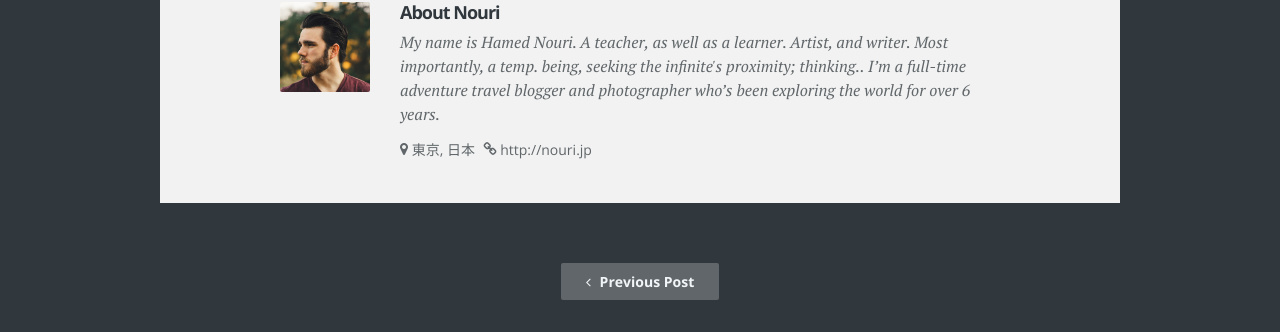
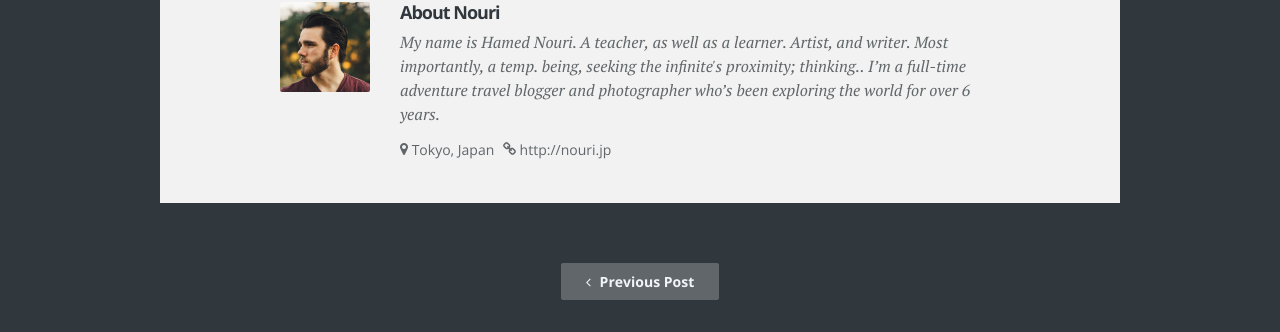
Before and after one commit to nourijp/chihaya, a Jekyll site: the page built from _posts/2016-12-23-the-ride-in-the-woods.md, in a window 1280 px wide and 900 px high, scrolled down 2684 px. Shown: the part 120-452 px from the top of the window. Built offline with Jekyll 4.4.1, drawn with Linux system fonts in a browser that asks for light colours; some web fonts are replaced; comment, search, counter and statistics services are not loaded.

Commit message:
Update _config.yml

```diff
--- a/_config.yml
+++ b/_config.yml
@@ -44,7 +44,7 @@ disqus: bankauskas
 author_name: "Nouri"
 author_bio: "My name is Hamed Nouri. A teacher, as well as a learner. Artist, and writer. Most importantly, a temp. being, seeking the infinite's proximity; thinking.. I’m a full-time adventure travel blogger and photographer who’s been exploring the world for over 6 years."
 author_url: "http://nouri.jp"
-author_location: "東京, 日本"
+author_location: "Tokyo, Japan"
 author_image: authorimage.jpg
 
 # Footer ad banner
```
